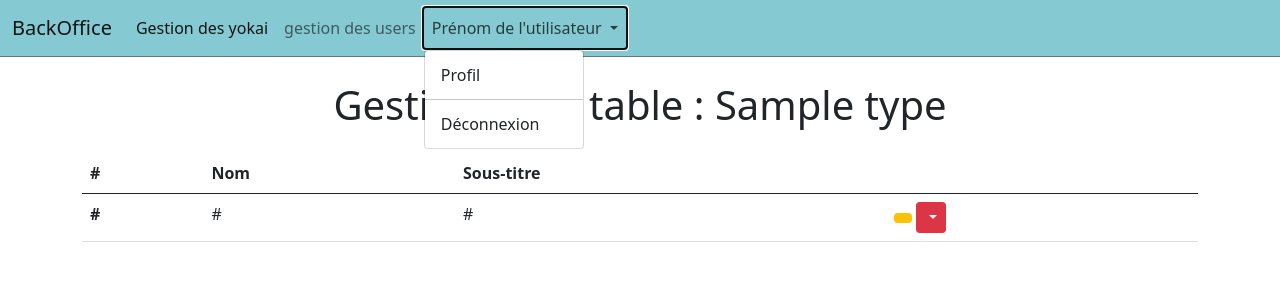
After one commit to Listeriaa/Yokai-V2, a PHP site: template MVC/app/views/back/list.tpl.php in a window 1280 px wide, after a click on "Prénom de l'utilisateur". The commit adds this page. Shown: the top 300 px of the page. Run offline with PHP 8.4, Linux system fonts and the light colour scheme; the template is opened without the code that fills it: most values are stand-ins (such as "Sample title", 1, 10 or a date in 2020); some libraries are stand-ins or nearby versions.

Commit message:
backoffice en cours sur liste yokai

```diff
--- a/MVC/app/Utils/Application.php
+++ b/MVC/app/Utils/Application.php
@@ -76,6 +76,7 @@ class Application
 
         // then run the dispatch method which will call the mapped method
         $dispatcher->dispatch();
+
     }
 
     /**
--- /dev/null
+++ b/MVC/app/views/back/footer.tpl.php
@@ -0,0 +1,9 @@
+<script src="https://cdn.jsdelivr.net/npm/bootstrap@5.0.1/dist/js/bootstrap.bundle.min.js" integrity="sha384-gtEjrD/SeCtmISkJkNUaaKMoLD0//ElJ19smozuHV6z3Iehds+3Ulb9Bn9Plx0x4" crossorigin="anonymous"></script>
+
+    <!-- Option 2: Separate Popper and Bootstrap JS -->
+    <!--
+    <script src="https://cdn.jsdelivr.net/npm/@popperjs/core@2.9.2/dist/umd/popper.min.js" integrity="sha384-IQsoLXl5PILFhosVNubq5LC7Qb9DXgDA9i+tQ8Zj3iwWAwPtgFTxbJ8NT4GN1R8p" crossorigin="anonymous"></script>
+    <script src="https://cdn.jsdelivr.net/npm/bootstrap@5.0.1/dist/js/bootstrap.min.js" integrity="sha384-Atwg2Pkwv9vp0ygtn1JAojH0nYbwNJLPhwyoVbhoPwBhjQPR5VtM2+xf0Uwh9KtT" crossorigin="anonymous"></script>
+    -->
+  </body>
+</html>
--- /dev/null
+++ b/MVC/app/views/back/header.tpl.php
@@ -0,0 +1,44 @@
+<!doctype html>
+<html lang="fr">
+  <head>
+    <!-- Required meta tags -->
+    <meta charset="utf-8">
+    <meta name="viewport" content="width=device-width, initial-scale=1">
+
+    <!-- Bootstrap CSS -->
+    <link href="https://cdn.jsdelivr.net/npm/bootstrap@5.0.1/dist/css/bootstrap.min.css" rel="stylesheet" integrity="sha384-+0n0xVW2eSR5OomGNYDnhzAbDsOXxcvSN1TPprVMTNDbiYZCxYbOOl7+AMvyTG2x" crossorigin="anonymous">
+    <link rel="stylesheet" href="<?=$assetsBaseUri?>css/backstyle.css">
+
+    <title>Hello, world!</title>
+  </head>
+  <body>
+
+  <nav class="navbar navbar-expand-lg navbar-light bg-custom border-bottom border-secondary">
+  <div class="container-fluid">
+    <a class="navbar-brand" href="#">BackOffice</a>
+    <button class="navbar-toggler" type="button" data-bs-toggle="collapse" data-bs-target="#navbarNavDropdown" aria-controls="navbarNavDropdown" aria-expanded="false" aria-label="Toggle navigation">
+      <span class="navbar-toggler-icon"></span>
+    </button>
+    <div class="collapse navbar-collapse" id="navbarNavDropdown">
+      <ul class="navbar-nav">
+        <li class="nav-item">
+          <a class="nav-link active" aria-current="page" href="#">Gestion des yokai</a>
+        </li>
+        <li class="nav-item">
+          <a class="nav-link" href="#">gestion des users</a>
+        </li>
+        <li class="nav-item dropdown">
+          <a class="nav-link dropdown-toggle" href="#" id="navbarDropdownMenuLink" role="button" data-bs-toggle="dropdown" aria-expanded="false">
+           Prénom de l'utilisateur
+          </a>
+          <ul class="dropdown-menu" aria-labelledby="navbarDropdownMenuLink">
+            <li><a class="dropdown-item" href="#">Profil</a></li>
+
+            <li><hr class="dropdown-divider"></li>
+            <li><a class="dropdown-item" href="#">Déconnexion</a></li>
+          </ul>
+        </li>
+      </ul>
+    </div>
+  </div>
+</nav>
--- /dev/null
+++ b/MVC/app/views/back/list.tpl.php
@@ -0,0 +1,41 @@
+
+
+<div class="container my-4">
+    <h1 class="text-center">Gestion de la table : <?=$type?></h1>
+    <table class="table table-hover mt-4">
+            <thead>
+                <tr>
+                    <th scope="col">#</th>
+                    <th scope="col">Nom</th>
+                    <th scope="col">Sous-titre</th>
+                    <th scope="col"></th>
+                </tr>
+            </thead>
+            <tbody>
+
+                <tr>
+                    <th scope="row">#</th>
+                    <td>#</td>
+                    <td>#</td>
+                    <td class="text-right">
+                        <a href="#" class="btn btn-sm btn-warning">
+                            <i class="fa fa-pencil-square-o" aria-hidden="true"></i>
+                        </a>
+                        <!-- Example single danger button -->
+                        <div class="btn-group">
+                            <button type="button" class="btn btn-sm btn-danger dropdown-toggle"
+                                data-toggle="dropdown" aria-haspopup="true" aria-expanded="false">
+                                <i class="fa fa-trash-o" aria-hidden="true"></i>
+                            </button>
+                            <div class="dropdown-menu">
+                                <a class="dropdown-item" href="#?token=">Oui, je veux supprimer</a>
+                                <a class="dropdown-item" href="#" data-toggle="dropdown">Oups !</a>
+                            </div>
+                        </div>
+                    </td>
+                </tr>
+
+            </tbody>
+        </table>
+
+    </div>
```
Also changed, not shown: MVC/app/Controllers/BackController.php (added, +20 -0 lines), MVC/app/Controllers/CoreController.php (+5 -2 lines), MVC/app/Controllers/YokaiController.php (+4 -3 lines), MVC/app/routes.php (+25 -0 lines), MVC/app/views/back/home.tpl.php (added, +22 -0 lines), MVC/public/assets/css/backstyle.css (added).
